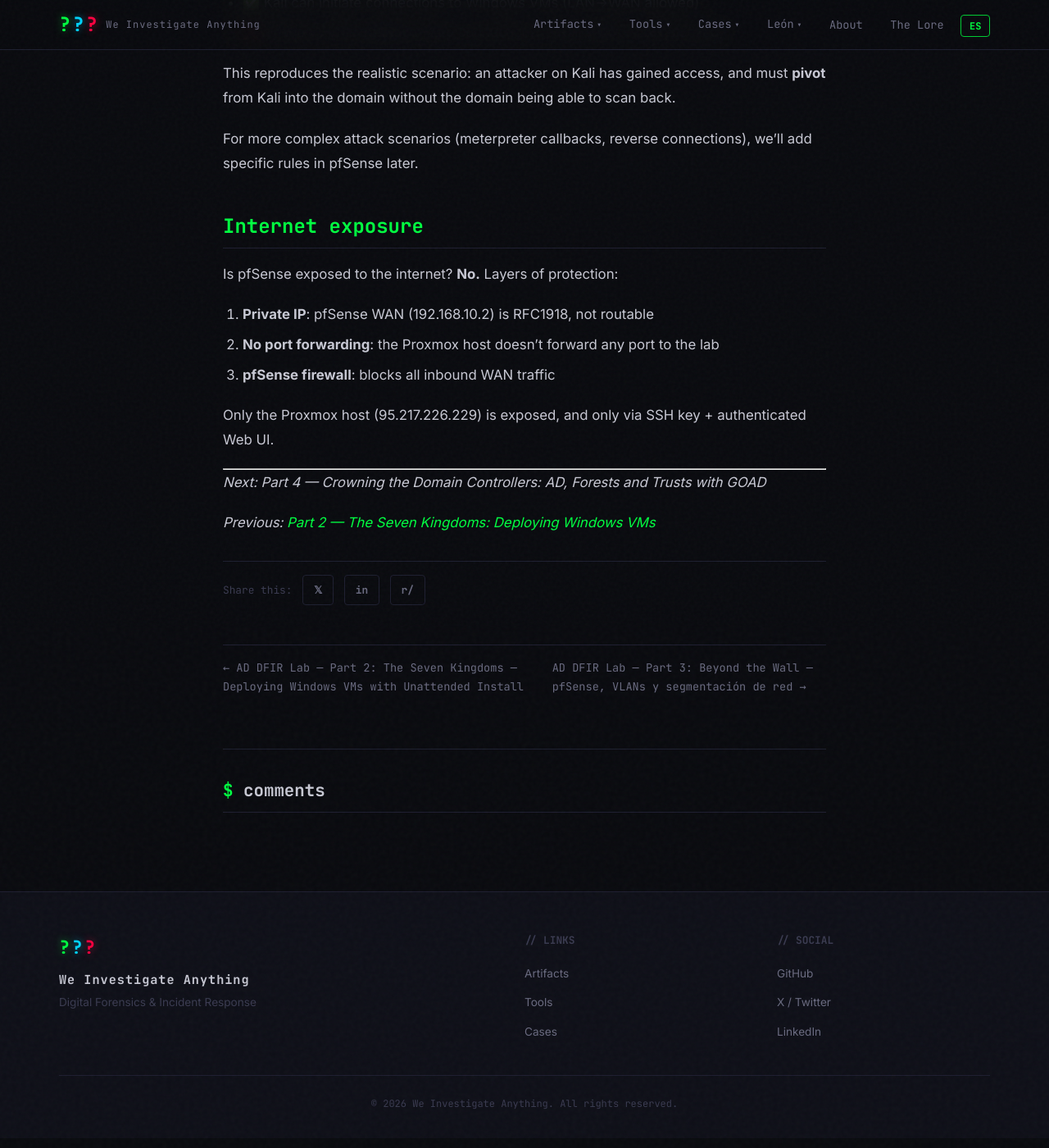
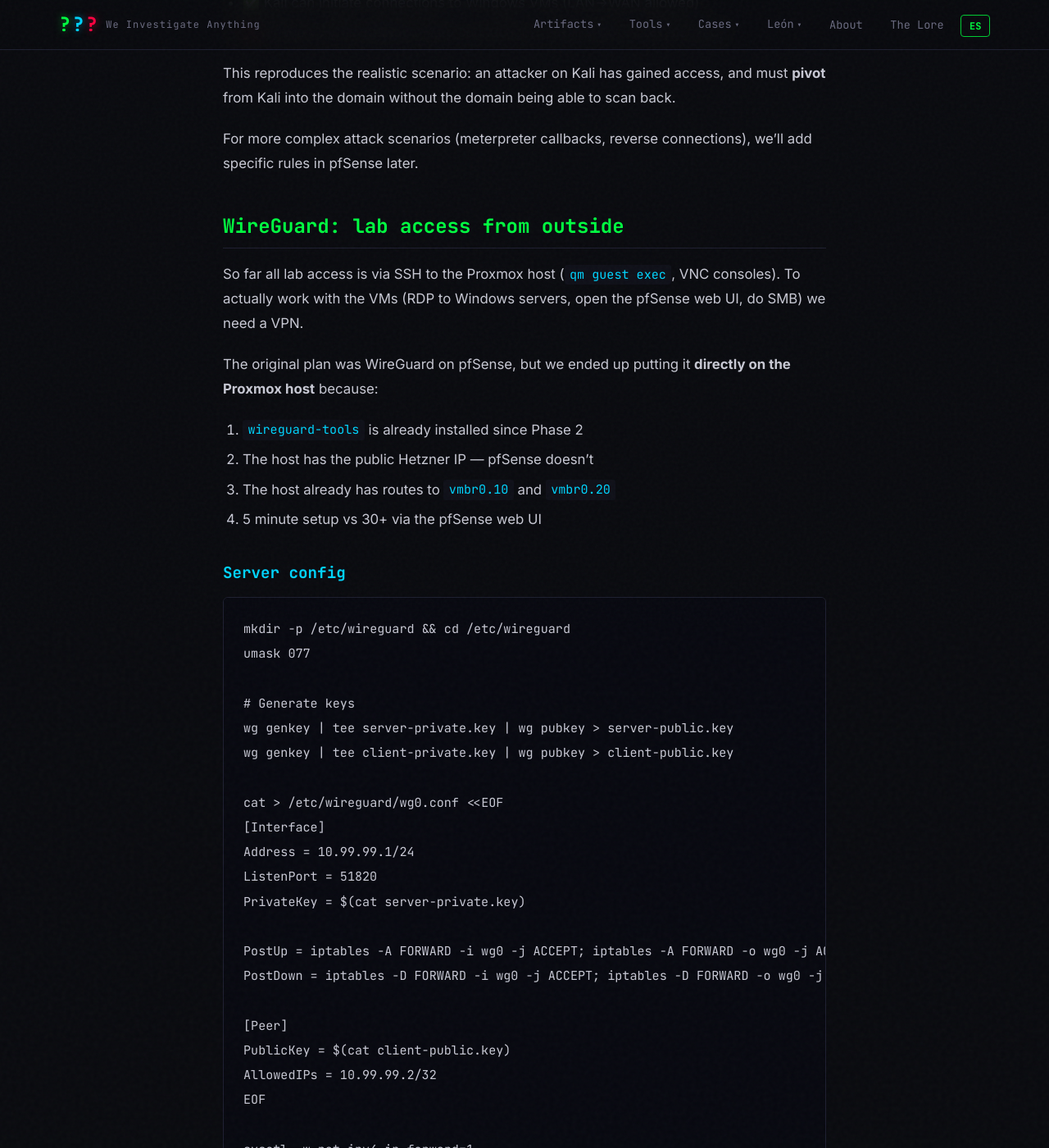
Before and after one commit to jupyterj0nes/jupyterj0nes.github.io, a Jekyll site: the page built from _posts/en/2026-04-12-ad-dfir-lab-part3-pfsense.md, in a window 1280 px wide and 1400 px high, scrolled down 9507 px. Shown: the whole window at 82% size. Built offline with Jekyll 4.4.1, drawn with Linux system fonts in a browser that asks for light colours; comment, search, counter and statistics services are not loaded; some of the changed text lies outside the part shown.

Commit message:
Part 3: add WireGuard VPN section with RDP screenshot (ES/EN)

````diff
--- a/_posts/en/2026-04-12-ad-dfir-lab-part3-pfsense.md
+++ b/_posts/en/2026-04-12-ad-dfir-lab-part3-pfsense.md
@@ -181,6 +181,90 @@ This reproduces the realistic scenario: an attacker on Kali has gained access, a
 
 For more complex attack scenarios (meterpreter callbacks, reverse connections), we'll add specific rules in pfSense later.
 
+## WireGuard: lab access from outside
+
+So far all lab access is via SSH to the Proxmox host (`qm guest exec`, VNC consoles). To actually work with the VMs (RDP to Windows servers, open the pfSense web UI, do SMB) we need a VPN.
+
+The original plan was WireGuard on pfSense, but we ended up putting it **directly on the Proxmox host** because:
+
+1. `wireguard-tools` is already installed since Phase 2
+2. The host has the public Hetzner IP — pfSense doesn't
+3. The host already has routes to `vmbr0.10` and `vmbr0.20`
+4. 5 minute setup vs 30+ via the pfSense web UI
+
+### Server config
+
+```bash
+mkdir -p /etc/wireguard && cd /etc/wireguard
+umask 077
+
+# Generate keys
+wg genkey | tee server-private.key | wg pubkey > server-public.key
+wg genkey | tee client-private.key | wg pubkey > client-public.key
+
+cat > /etc/wireguard/wg0.conf <<EOF
+[Interface]
+Address = 10.99.99.1/24
+ListenPort = 51820
+PrivateKey = $(cat server-private.key)
+
+PostUp = iptables -A FORWARD -i wg0 -j ACCEPT; iptables -A FORWARD -o wg0 -j ACCEPT; iptables -t nat -A POSTROUTING -o vmbr0 -j MASQUERADE
+PostDown = iptables -D FORWARD -i wg0 -j ACCEPT; iptables -D FORWARD -o wg0 -j ACCEPT; iptables -t nat -D POSTROUTING -o vmbr0 -j MASQUERADE
+
+[Peer]
+PublicKey = $(cat client-public.key)
+AllowedIPs = 10.99.99.2/32
+EOF
+
+sysctl -w net.ipv4.ip_forward=1
+systemctl enable --now wg-quick@wg0
+```
+
+### Client config (operator's PC)
+
+```ini
+[Interface]
+PrivateKey = <client-private-key>
+Address = 10.99.99.2/24
+DNS = 192.168.10.10
+
+[Peer]
+PublicKey = <server-public-key>
+Endpoint = 95.217.226.229:51820
+AllowedIPs = 10.99.99.0/24, 192.168.10.0/24, 192.168.20.0/24
+PersistentKeepalive = 25
+```
+
+`AllowedIPs` includes **both lab VLANs**, so you can RDP to Windows (192.168.10.x) and SSH to Kali (192.168.20.100) from your PC.
+
+### Gotcha: error 0x38 when activating the tunnel on Windows
+
+The first time you activate the tunnel in WireGuard for Windows it can fail with:
+
+```
+Failed to setup adapter (problem code: 0x38)
+Unable to create network adapter: The device is not ready for use.
+```
+
+It's a WinTun driver issue when there was a previous version installed. Fix: **reboot the PC**. After reboot, open WireGuard as administrator and the tunnel activates without issues.
+
+### Verification
+
+Once connected:
+
+```bash
+# From your PC
+ping 192.168.10.10              # DC01-kingslanding
+ping 192.168.20.100             # KALI-nightking
+mstsc /v:192.168.10.10          # RDP to DC01 (vagrant/vagrant)
+```
+
+The RDP certificate confirms the `kingslanding` hostname:
+
+![RDP connection showing kingslanding hostname](/assets/img/posts/ad-dfir-lab/wg-rdp-success.png)
+
+From here you have an "as if you were inside" connection to the lab's corporate network.
+
 ## Internet exposure
 
 Is pfSense exposed to the internet? **No.** Layers of protection:
````
Also changed, not shown: _posts/es/2026-04-12-ad-dfir-lab-part3-pfsense.md (+84 -0 lines), assets/img/posts/ad-dfir-lab/wg-rdp-success.png (added).
